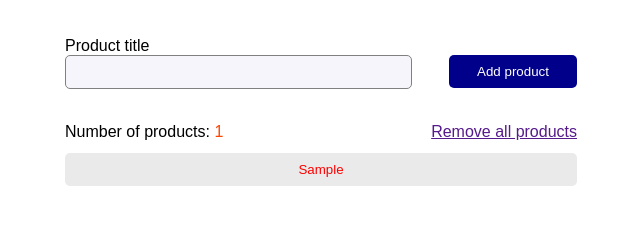
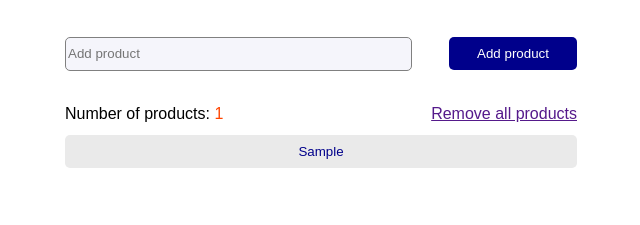
Before and after one commit to denis910/SpeckZadatak, a plain HTML site: page ProductApp/index.html in a window 1280 px wide. Both pictures are taken after typing "Sample" into the empty fields and a click on the button "Add product". Shown: the part 61-286 px from the top of the page, without its empty margins (319-959 px from the left). Drawn offline with Linux system fonts and the light colour scheme.

Commit message:
Dodavanje placeholdera i usklađivanje boje buttona

```diff
--- a/ProductApp/StyleSheet1.css
+++ b/ProductApp/StyleSheet1.css
@@ -61,12 +61,12 @@ button:focus {
 
 #productList > button {
     background-color: #eaeaea;
-    color: red;
+    color: #00008b;
     margin-top: 12px;
     width: 100%;
 }
 
 #productList > button:hover {
-    background-color: red;
+    background-color: #00008b;
     color: #eaeaea;
 }
--- a/ProductApp/index.html
+++ b/ProductApp/index.html
@@ -9,9 +9,8 @@
 <body>
     <h1>Products App</h1>
     <br />
-    <label for="productTitle">Product title</label>
     <div id="productInputGrid">
-        <input type="text" name="productTitle" id="productTitle" />
+        <input type="text" name="productTitle" id="productTitle" placeholder="Add product"/>
         <button type="button" id="productInput">Add product</button>
     </div>
     <br />
```
